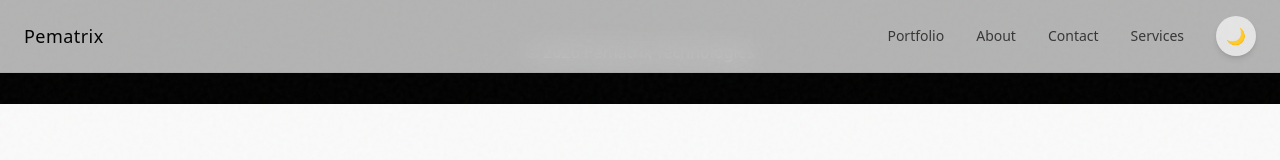
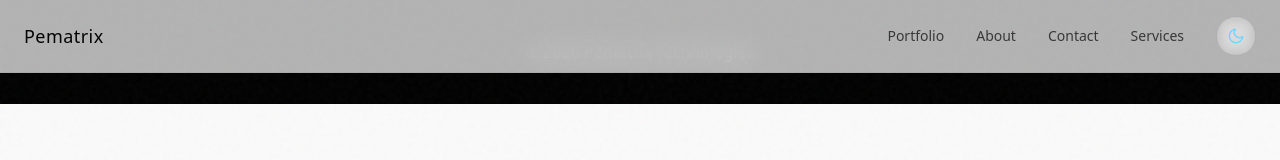
Before and after one commit to DeraJudy/pematrix, a Next.js app: page / in a window 1280 px wide. Shown: the top 160 px of the page. Built offline with nearby package versions, Linux system fonts and the light colour scheme.

Commit message:
Contact Page Added

```diff
--- a/package.json
+++ b/package.json
@@ -15,7 +15,8 @@
     "next": "16.1.4",
     "next-themes": "^0.4.6",
     "react": "19.2.3",
-    "react-dom": "19.2.3"
+    "react-dom": "19.2.3",
+    "react-icons": "^5.5.0"
   },
   "devDependencies": {
     "@tailwindcss/postcss": "^4",
--- a/src/app/contact/page.js
+++ b/src/app/contact/page.js
@@ -0,0 +1,9 @@
+"use client";
+
+export default function ContactPage() {
+  return (
+    <main className="min-h-screen flex items-center justify-center">
+      <h1 className="text-3xl">Contact</h1>
+    </main>
+  );
+}
--- a/src/components/ThemeToggle.js
+++ b/src/components/ThemeToggle.js
@@ -1,7 +1,60 @@
+// "use client";
+
+// import { useTheme } from "next-themes";
+// import { useEffect, useState } from "react";
+
+// export default function ThemeToggle() {
+//   const { theme, setTheme } = useTheme();
+//   const [mounted, setMounted] = useState(false);
+
+//   useEffect(() => setMounted(true), []);
+//   if (!mounted) return null;
+
+//   return (
+//     <button
+//       onClick={() => setTheme(theme === "dark" ? "light" : "dark")}
+//       className="
+//         relative flex items-center justify-center
+//         w-10 h-10 rounded-full
+//         bg-neutral-200 dark:bg-neutral-800
+//         hover:scale-110 transition-all duration-300
+//         shadow-md
+//       "
+//       aria-label="Toggle theme"
+//     >
+//       {/* Sun */}
+//       <span
+//         className={`
+//           absolute transition-all duration-300
+//           ${theme === "dark"
+//             ? "opacity-0 rotate-90 scale-0"
+//             : "opacity-100 rotate-0 scale-100"}
+//         `}
+//       >
+//         ☀️
+//       </span>
+
+//       {/* Moon */}
+//       <span
+//         className={`
+//           absolute transition-all duration-300
+//           ${theme === "dark"
+//             ? "opacity-100 rotate-0 scale-100"
+//             : "opacity-0 -rotate-90 scale-0"}
+//         `}
+//       >
+//         🌙
+//       </span>
+//     </button>
+//   );
+// }
+
+
 "use client";
 
 import { useTheme } from "next-themes";
 import { useEffect, useState } from "react";
+import { FiSun, FiMoon } from "react-icons/fi";
 
 export default function ThemeToggle() {
   const { theme, setTheme } = useTheme();
@@ -13,38 +66,39 @@ export default function ThemeToggle() {
   return (
     <button
       onClick={() => setTheme(theme === "dark" ? "light" : "dark")}
+      aria-label="Toggle theme"
       className="
         relative flex items-center justify-center
         w-10 h-10 rounded-full
-        bg-neutral-200 dark:bg-neutral-800
+        bg-black/5 dark:bg-white/10
+        border border-black/10 dark:border-white/20
+        backdrop-blur
         hover:scale-110 transition-all duration-300
-        shadow-md
       "
-      aria-label="Toggle theme"
     >
       {/* Sun */}
-      <span
+      <FiSun
+        size={18}
         className={`
           absolute transition-all duration-300
+          text-yellow-500
           ${theme === "dark"
             ? "opacity-0 rotate-90 scale-0"
             : "opacity-100 rotate-0 scale-100"}
         `}
-      >
-        ☀️
-      </span>
+      />
 
       {/* Moon */}
-      <span
+      <FiMoon
+        size={18}
         className={`
           absolute transition-all duration-300
+          text-sky-300
           ${theme === "dark"
             ? "opacity-100 rotate-0 scale-100"
             : "opacity-0 -rotate-90 scale-0"}
         `}
-      >
-        🌙
-      </span>
+      />
     </button>
   );
 }
```
Also changed, not shown: 1 other file (tests, documents, lock files or other folders).
